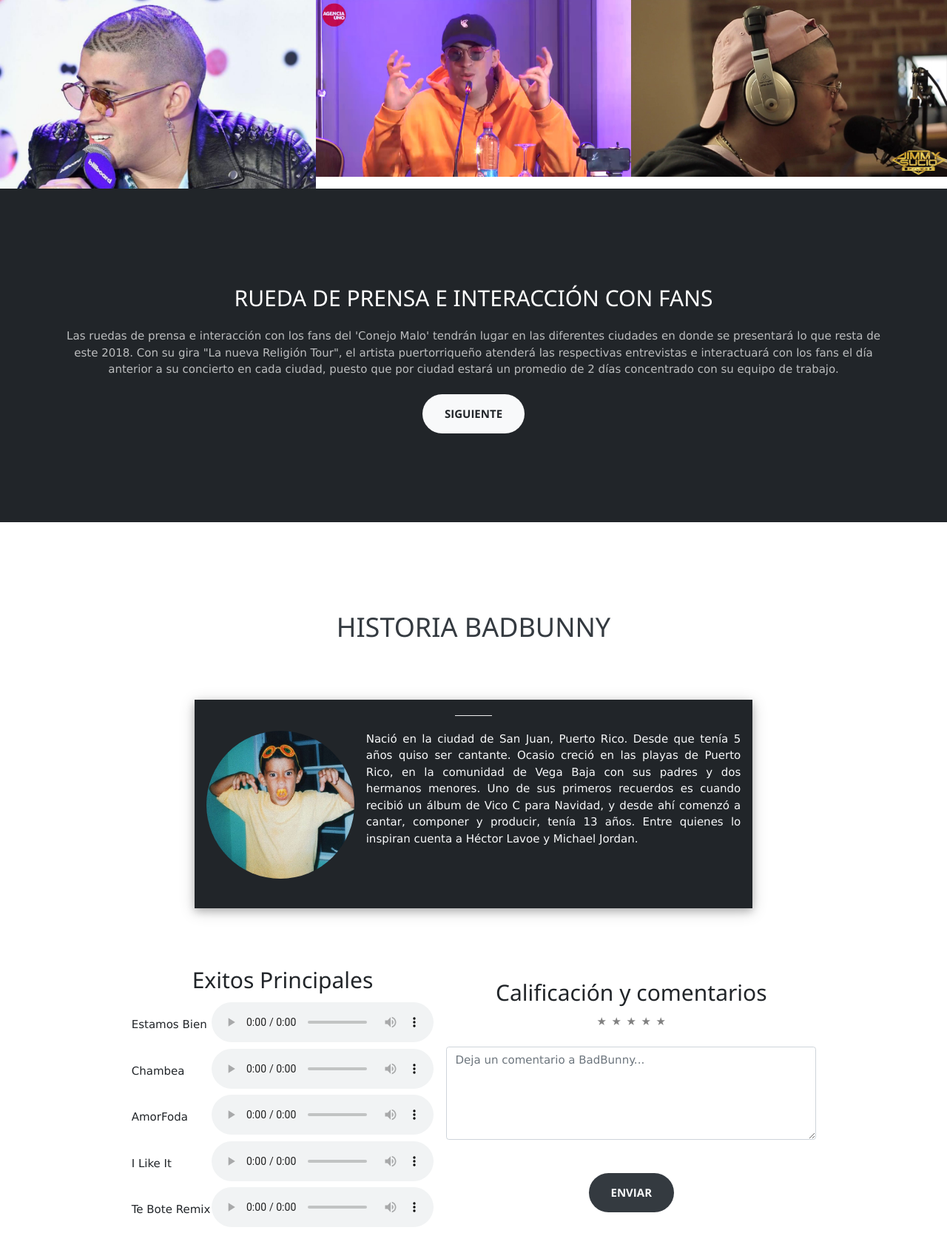
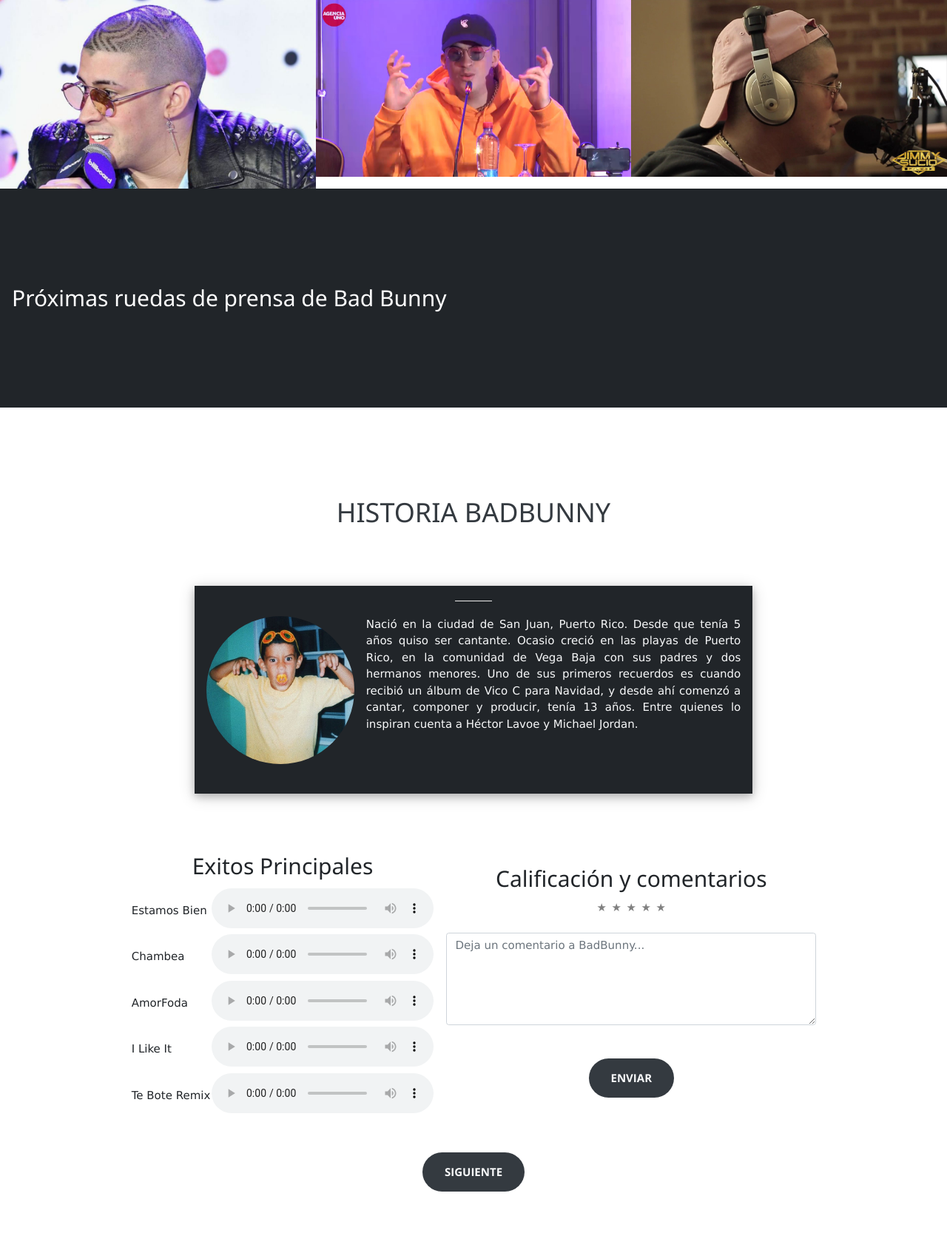
Before and after one commit to ngualterosp/proyecto_software, a PHP site: page / in a window 1280 px wide. Shown: the part 1810-3477 px from the top of the page at 74% size. Run offline with PHP 8.4, Linux system fonts and the light colour scheme; tables that the repository leaves empty or names only in its code hold one stand-in row (values such as "Sample post").

Commit message:
rueda cliente

```diff
--- a/plantilla1.php
+++ b/plantilla1.php
@@ -127,13 +127,9 @@
     </section>
 
     <section class="bg-dark text-white">
-      <div class="container text-center">
-        <h2 class="mb-4">RUEDA DE PRENSA E INTERACCIÓN CON FANS</h2>
-        <p class="text-faded mb-4">Las ruedas de prensa e interacción con los fans del 'Conejo Malo' tendrán lugar en las diferentes ciudades en donde se presentará lo que resta de este 2018.
-          Con su gira "La nueva Religión Tour", el artista puertorriqueño atenderá las respectivas entrevistas e interactuará con los fans el día anterior a su concierto en cada ciudad, puesto que
-          por ciudad estará un promedio de 2 días concentrado con su equipo de trabajo.</p>
-          <center><a class="btn btn-light btn-xl js-scroll-trigger" href="#historia">SIGUIENTE</a></center>
-      </div>
+      <?php
+      require_once('ruedaCliente.php');
+      ?>
     </section>
 
     <section id="historia">
--- /dev/null
+++ b/ruedaCliente.php
@@ -0,0 +1,51 @@
+<!DOCTYPE html>
+<html>
+<title>Rueda de prensa cliente</title>
+<meta name="viewport" content="width=device-width, initial-scale=1">
+<link rel="stylesheet" href="https://www.w3schools.com/w3css/4/w3.css">
+<body>
+<div class="w3-container">
+
+<h2>Próximas ruedas de prensa de Bad Bunny</h2>
+<?php foreach ($link->query('SELECT * FROM rueda_prensa ORDER BY cod_rueda_prensa DESC LIMIT 1') as $row){ // aca puedes hacer la consulta e iterarla con each. ?>
+  <?php foreach ($link->query('SELECT * FROM rueda_prensa ORDER BY cod_rueda_prensa DESC LIMIT 1,1') as $row1){?>
+    <?php foreach ($link->query('SELECT * FROM rueda_prensa ORDER BY cod_rueda_prensa DESC LIMIT 2,1') as $row2){?>
+<button onclick="myFunction('Demo1')" class="w3-btn w3-block w3-black w3-left-align">
+<?php echo $row['lugar_rueda'] ?>
+</button>
+<div id="Demo1" class="w3-container w3-hide">
+  <h4><?php echo $row['fecha_rueda'] ?></h4>
+  <p><?php echo $row['descripcion_rueda'] ?></p>
+</div>
+<button onclick="myFunction('Demo2')" class="w3-btn w3-block w3-black w3-left-align">
+<?php echo $row1['lugar_rueda'] ?>
+</button>
+<div id="Demo2" class="w3-container w3-hide">
+  <h4><?php echo $row1['fecha_rueda'] ?></h4>
+  <p><?php echo $row1['descripcion_rueda'] ?></p>
+</div>
+<button onclick="myFunction('Demo3')" class="w3-btn w3-block w3-black w3-left-align">
+<?php echo $row2['lugar_rueda'] ?>
+</button>
+<div id="Demo3" class="w3-container w3-hide">
+  <h4><?php echo $row2['fecha_rueda'] ?></h4>
+  <p><?php echo $row2['descripcion_rueda'] ?></p>
+</div>
+
+<?php } ?>
+<?php } ?>
+<?php } ?>
+</div>
+<script>
+function myFunction(id) {
+    var x = document.getElementById(id);
+    if (x.className.indexOf("w3-show") == -1) {
+        x.className += " w3-show";
+    } else {
+        x.className = x.className.replace(" w3-show", "");
+    }
+}
+
+</script>
+</body>
+</html>
```
